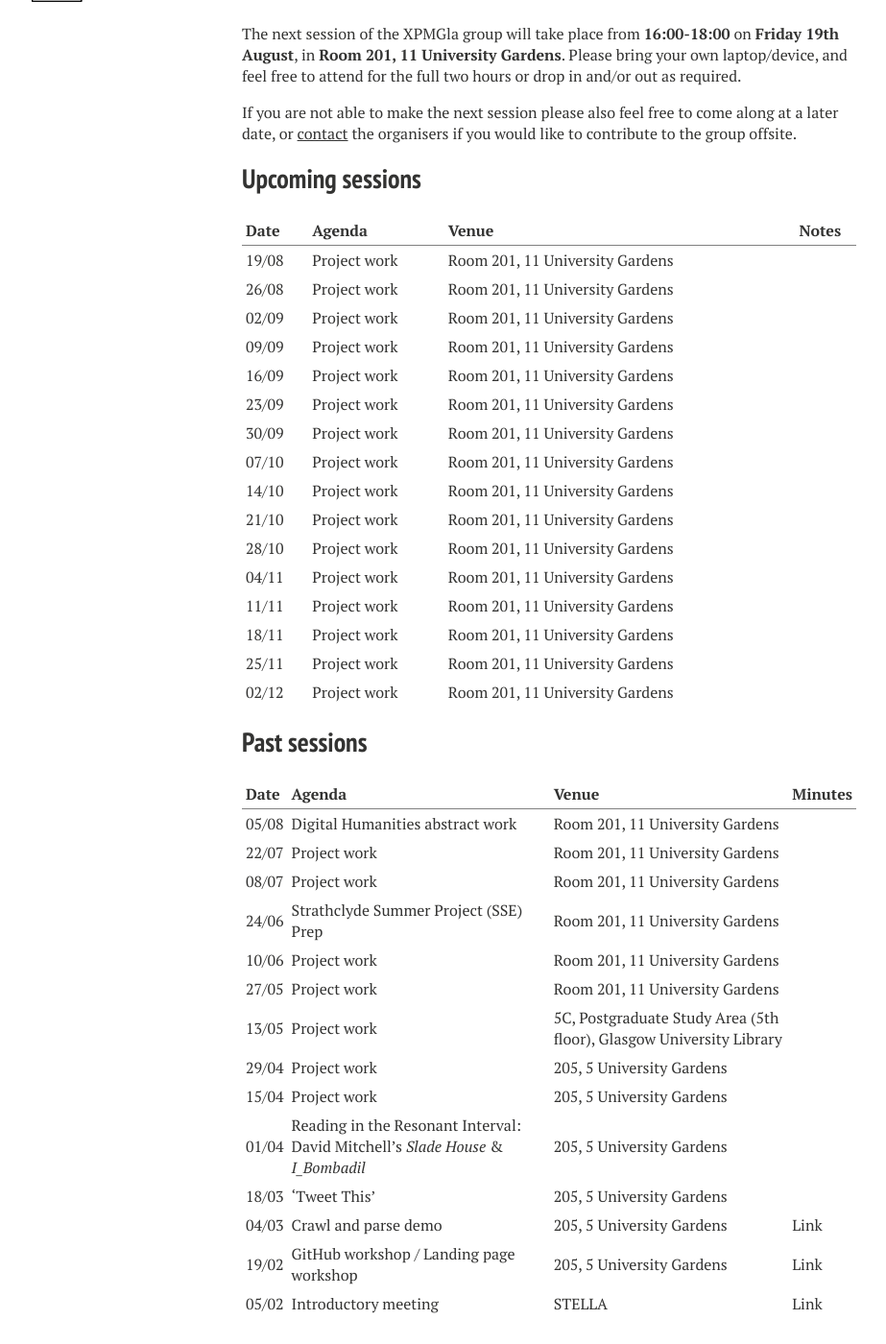
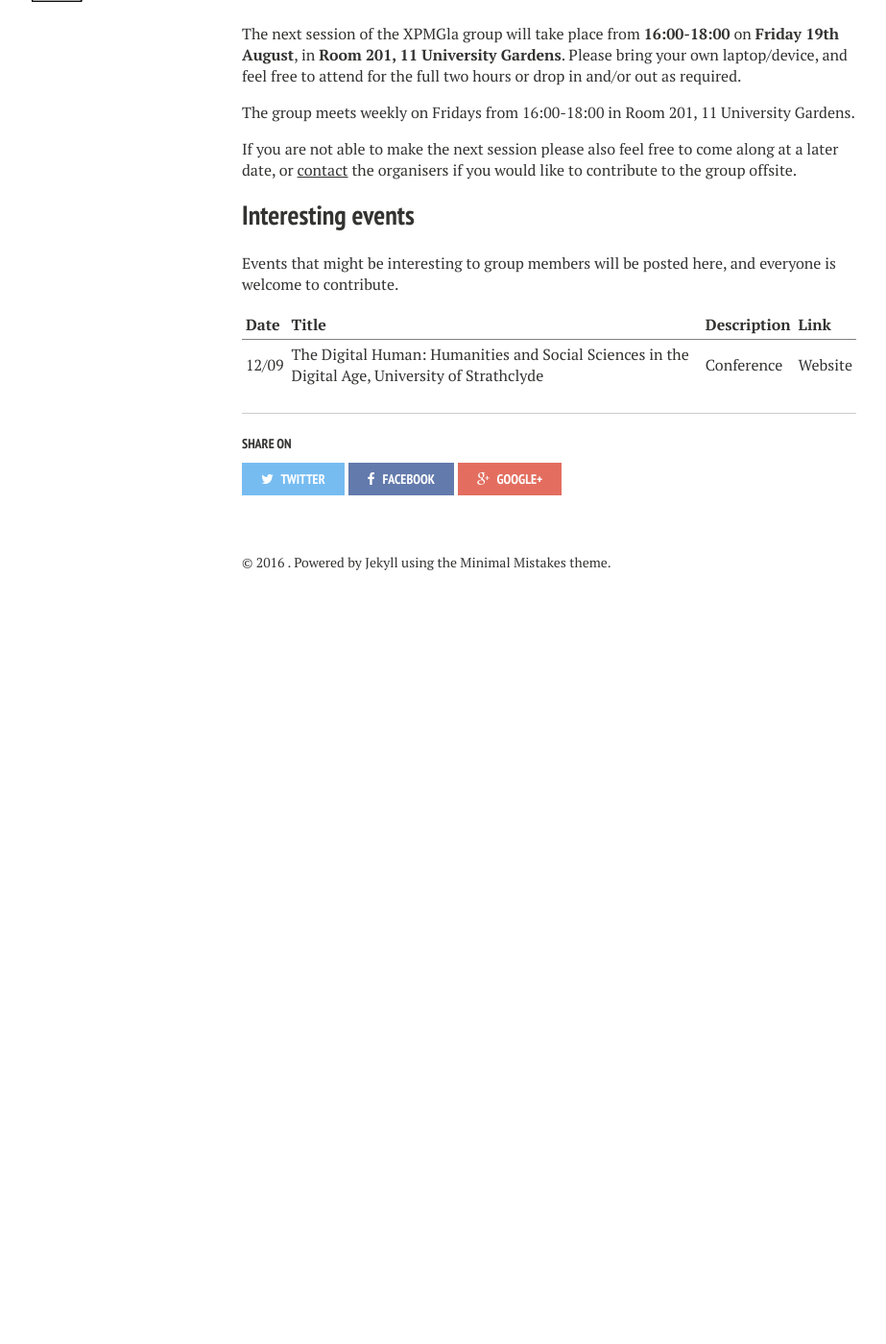
Before and after one commit to stujampur/xpmgla.github.io, a Jekyll site: the page built from dates/index.md, in a window 1280 px wide and 1400 px high, scrolled down 196 px. Shown: the whole window at 96% size, without its empty margins (68-991 px from the left). Built offline with Jekyll 4.4.1, drawn with Linux system fonts in a browser that asks for light colours; nearby versions of some CDN libraries; after the commit the page ends 900 px from its top, so only the background shows below that.

Commit message:
dates minor

```diff
--- a/dates/index.md
+++ b/dates/index.md
@@ -10,7 +10,13 @@ excerpt: "Upcoming timetable and important events"
 The next session of the XPMGla group will take place from **16:00-18:00** on **Friday 19th August**, in **Room 201, 11 University Gardens**. Please bring your own laptop/device, and feel free to attend for the full two hours or drop in and/or out as required.
 
 
+The group meets weekly on Fridays from 16:00-18:00 in Room 201, 11 University Gardens.
+
+
 If you are not able to make the next session please also feel free to come along at a later date, or [contact]({{ site.url }}/contact/) the organisers if you would like to contribute to the group offsite.
+
+
+<!---
 
 ## Upcoming sessions
 
@@ -56,6 +62,8 @@ If you are not able to make the next session please also feel free to come along
 |05/02|Introductory meeting|STELLA|[Link]({{ site.url }}/minutes-5th-february-2016/)|
 {: rules="groups"}
 
+--->
+
 ## Interesting events
 
 Events that might be interesting to group members will be posted here, and everyone is welcome to contribute.
```
